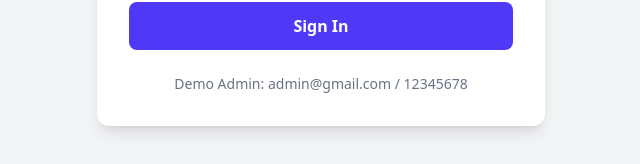
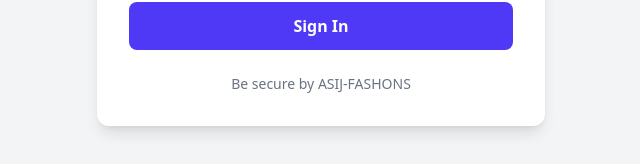
Before and after one commit to roni9843/-ASIJ-FASHONS-client, a React (Vite) app: page /login in a window 1280 px wide. Shown: the part 476-640 px from the top of the page, without its empty margins (319-959 px from the left). Built offline with nearby package versions, Linux system fonts and the light colour scheme; no server answers.

Commit message:
added new beckend

```diff
--- a/src/pages/Login.jsx
+++ b/src/pages/Login.jsx
@@ -57,7 +57,7 @@ const Login = () => {
                     </button>
                 </form>
                 <div className="mt-6 text-center text-sm text-gray-500">
-                    <p>Demo Admin: admin@gmail.com / 12345678</p>
+                    <p>Be secure by ASIJ-FASHONS</p>
                 </div>
             </div>
         </div>
```
